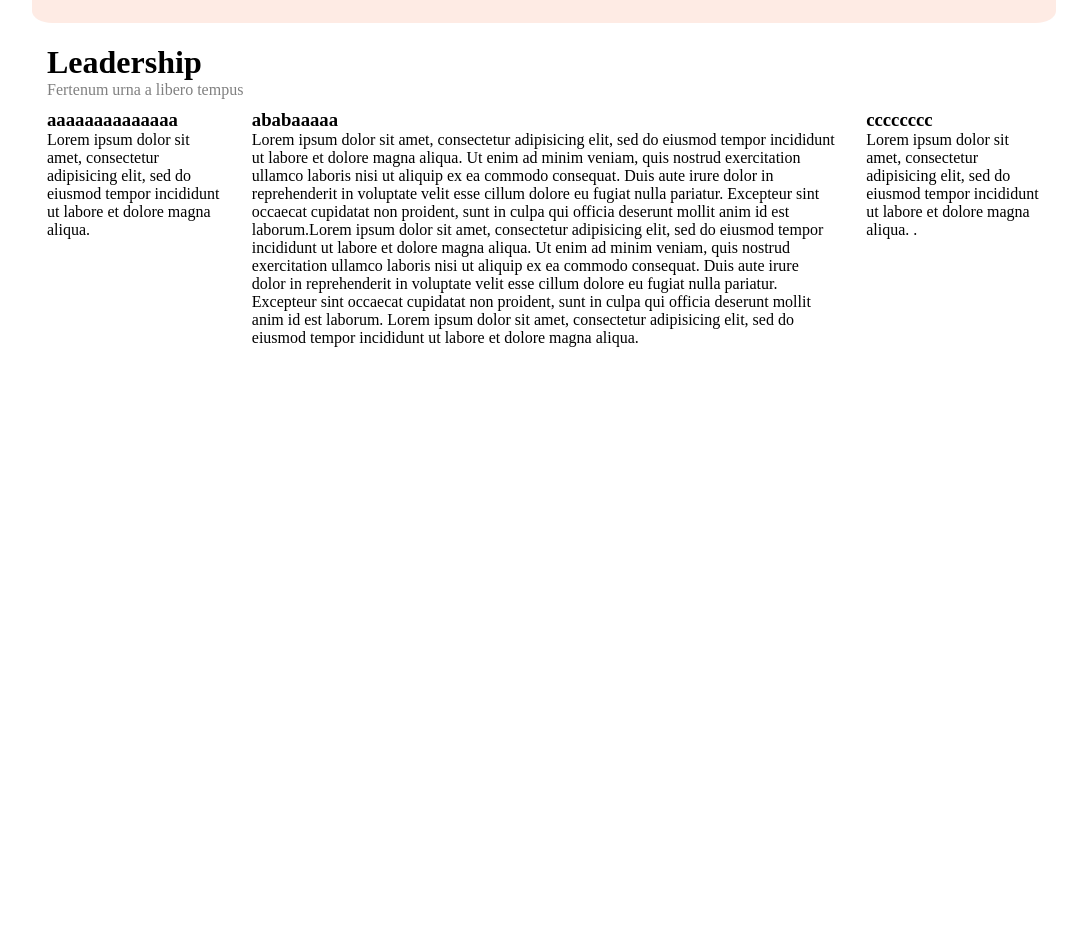
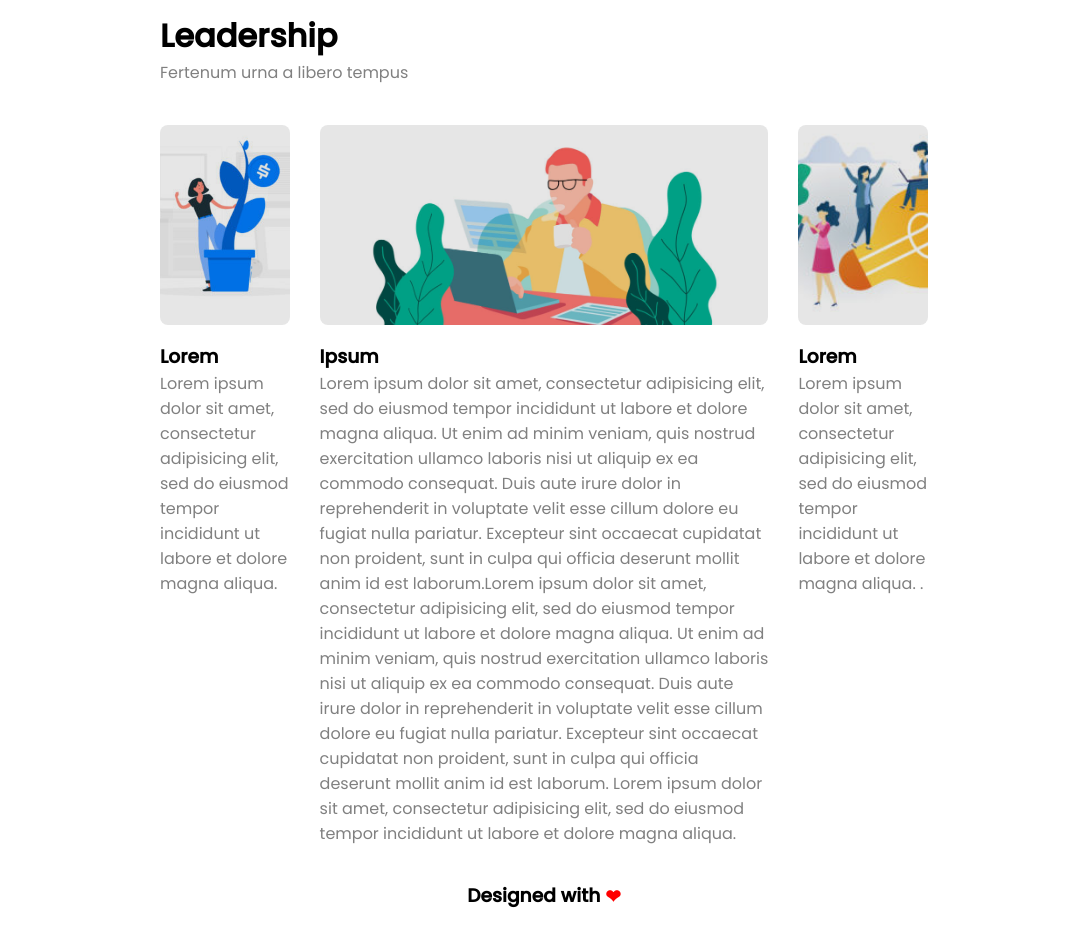
Before and after one commit to tommasoscocciolini/htmlcss-wp, a plain HTML site: page index.html in a window 1280 px wide. Shown: the part 760-1692 px from the top of the page, without its empty margins (96-1183 px from the left). Before the commit the page ends 1127 px from the top, so only its background shows below. Drawn offline with Linux system fonts and the light colour scheme.

Commit message:
Inserimento immagini e testo

```diff
--- a/assets/css/master.css
+++ b/assets/css/master.css
@@ -2,16 +2,21 @@
   margin: 0;
   padding: 0;
   box-sizing: border-box;
+  font-family: 'Poppins', sans-serif;
 }
 
 .container{ /*padding cravatta*/
-  width: 80%;
+  width: 60%;
   margin: 0 auto;
 }
 
 [class^="col-"]{  /*float delle colonne*/
   float: left;
   padding: 0 15px;
+}
+
+.row{
+  margin: 0 -15px;
 }
 
 .row:after{  /*clearfix*/
@@ -53,7 +58,7 @@
 ul.nav{
   padding-left: 0px;
   margin-top: 3%;
-  margin-bottom: 5%;
+  margin-bottom: 3%;
 }
 
 .nav li{
@@ -73,10 +78,27 @@ li a{
   background-size: cover;
   background-repeat: no-repeat;
   background-position: center;
-  padding-top:400px;
-  padding-left: 50px;
+  padding-top: 350px;
+  padding-left: 80px;
   margin-bottom: 5px;
   color: white;
+  filter: brightness(90%);
+}
+
+div.col-100.mb-1{
+  margin-bottom: 40px;
+}
+
+div.col-60 img, div.col-20 img{
+  border-radius: 8px;
+  width: 100%;
+  height: 200px;
+  filter: brightness(90%);
+  object-fit: cover;
+}
+
+.did-1{
+  margin-top: 10px;
 }
 
 /* h1.s-imp{
@@ -94,3 +116,7 @@ li a{
 span.subtitle{
   color: grey;
 }
+
+.font-1{
+  color: grey;
+}
--- a/index.html
+++ b/index.html
@@ -4,6 +4,8 @@
     <meta charset="utf-8">
     <title>Layout WP</title>
     <link rel="stylesheet" href="./assets/css/master.css">
+    <link rel="preconnect" href="https://fonts.gstatic.com">
+    <link href="https://fonts.googleapis.com/css2?family=Poppins:wght@200;400;500&display=swap" rel="stylesheet">
   </head>
   <body>
     <header class="container mt-1">
@@ -35,20 +37,23 @@
       <div class="container"> <!--immagine di bg qui-->
         <div class="row mt-1 pb-1">
           <div class="col-100 mb-1">
-            <h1>Leadership</h1>
+            <h1 style="font-weight: 800">Leadership</h1>
             <span class="subtitle">Fertenum urna a libero tempus</span>
           </div>
           <div class="col-20">
-            <h3>aaaaaaaaaaaaaa</h3>
-            <p>Lorem ipsum dolor sit amet, consectetur adipisicing elit, sed do eiusmod tempor incididunt ut labore et dolore magna aliqua. </p>
+            <img src="./assets/img/img-1.jpg" alt="">
+            <h3 class="did-1">Lorem</h3>
+            <p class="font-1">Lorem ipsum dolor sit amet, consectetur adipisicing elit, sed do eiusmod tempor incididunt ut labore et dolore magna aliqua. </p>
           </div>
           <div class="col-60">
-            <h3>ababaaaaa</h3>
-            <p>Lorem ipsum dolor sit amet, consectetur adipisicing elit, sed do eiusmod tempor incididunt ut labore et dolore magna aliqua. Ut enim ad minim veniam, quis nostrud exercitation ullamco laboris nisi ut aliquip ex ea commodo consequat. Duis aute irure dolor in reprehenderit in voluptate velit esse cillum dolore eu fugiat nulla pariatur. Excepteur sint occaecat cupidatat non proident, sunt in culpa qui officia deserunt mollit anim id est laborum.Lorem ipsum dolor sit amet, consectetur adipisicing elit, sed do eiusmod tempor incididunt ut labore et dolore magna aliqua. Ut enim ad minim veniam, quis nostrud exercitation ullamco laboris nisi ut aliquip ex ea commodo consequat. Duis aute irure dolor in reprehenderit in voluptate velit esse cillum dolore eu fugiat nulla pariatur. Excepteur sint occaecat cupidatat non proident, sunt in culpa qui officia deserunt mollit anim id est laborum. Lorem ipsum dolor sit amet, consectetur adipisicing elit, sed do eiusmod tempor incididunt ut labore et dolore magna aliqua. </p>
+            <img src="./assets/img/banner-2.jpg" alt="">
+            <h3 class="did-1">Ipsum</h3>
+            <p class="font-1">Lorem ipsum dolor sit amet, consectetur adipisicing elit, sed do eiusmod tempor incididunt ut labore et dolore magna aliqua. Ut enim ad minim veniam, quis nostrud exercitation ullamco laboris nisi ut aliquip ex ea commodo consequat. Duis aute irure dolor in reprehenderit in voluptate velit esse cillum dolore eu fugiat nulla pariatur. Excepteur sint occaecat cupidatat non proident, sunt in culpa qui officia deserunt mollit anim id est laborum.Lorem ipsum dolor sit amet, consectetur adipisicing elit, sed do eiusmod tempor incididunt ut labore et dolore magna aliqua. Ut enim ad minim veniam, quis nostrud exercitation ullamco laboris nisi ut aliquip ex ea commodo consequat. Duis aute irure dolor in reprehenderit in voluptate velit esse cillum dolore eu fugiat nulla pariatur. Excepteur sint occaecat cupidatat non proident, sunt in culpa qui officia deserunt mollit anim id est laborum. Lorem ipsum dolor sit amet, consectetur adipisicing elit, sed do eiusmod tempor incididunt ut labore et dolore magna aliqua. </p>
           </div>
           <div class="col-20">
-            <h3>cccccccc</h3>
-            <p>Lorem ipsum dolor sit amet, consectetur adipisicing elit, sed do eiusmod tempor incididunt ut labore et dolore magna aliqua. .</p>
+            <img src="./assets/img/img-3.jpg" alt="">
+            <h3 class="did-1">Lorem</h3>
+            <p class="font-1">Lorem ipsum dolor sit amet, consectetur adipisicing elit, sed do eiusmod tempor incididunt ut labore et dolore magna aliqua. .</p>
           </div>
         </div>
 
@@ -58,7 +63,7 @@
     <footer class="container">
       <div class="row mt-2">
         <div class="col-100">
-
+          <h3 style="text-align:center; margin:20px auto">Designed with <span style="color:red;vertical-align:middle">&#10084;</span></h3>
         </div>
       </div>
     </footer>
```
